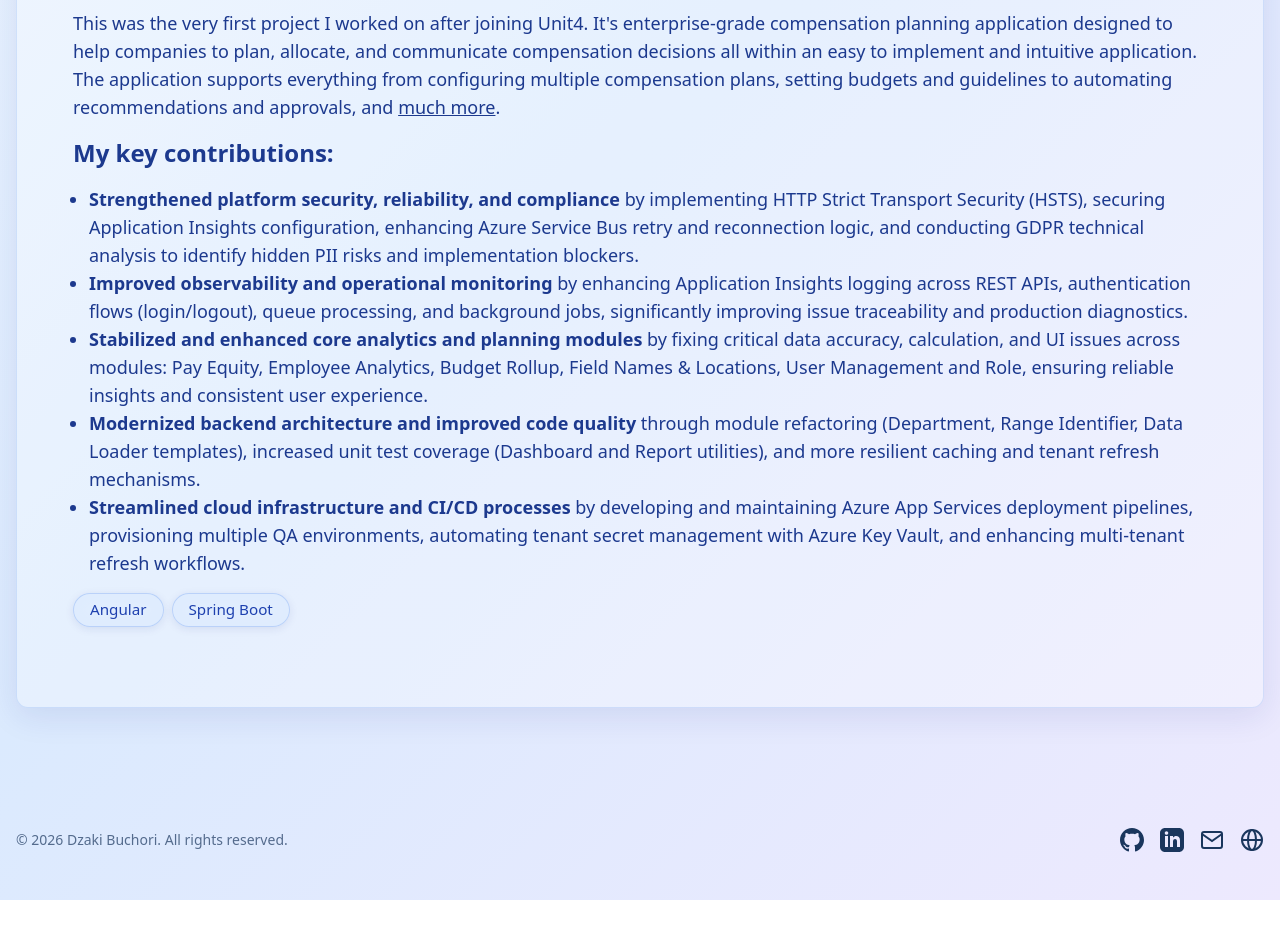
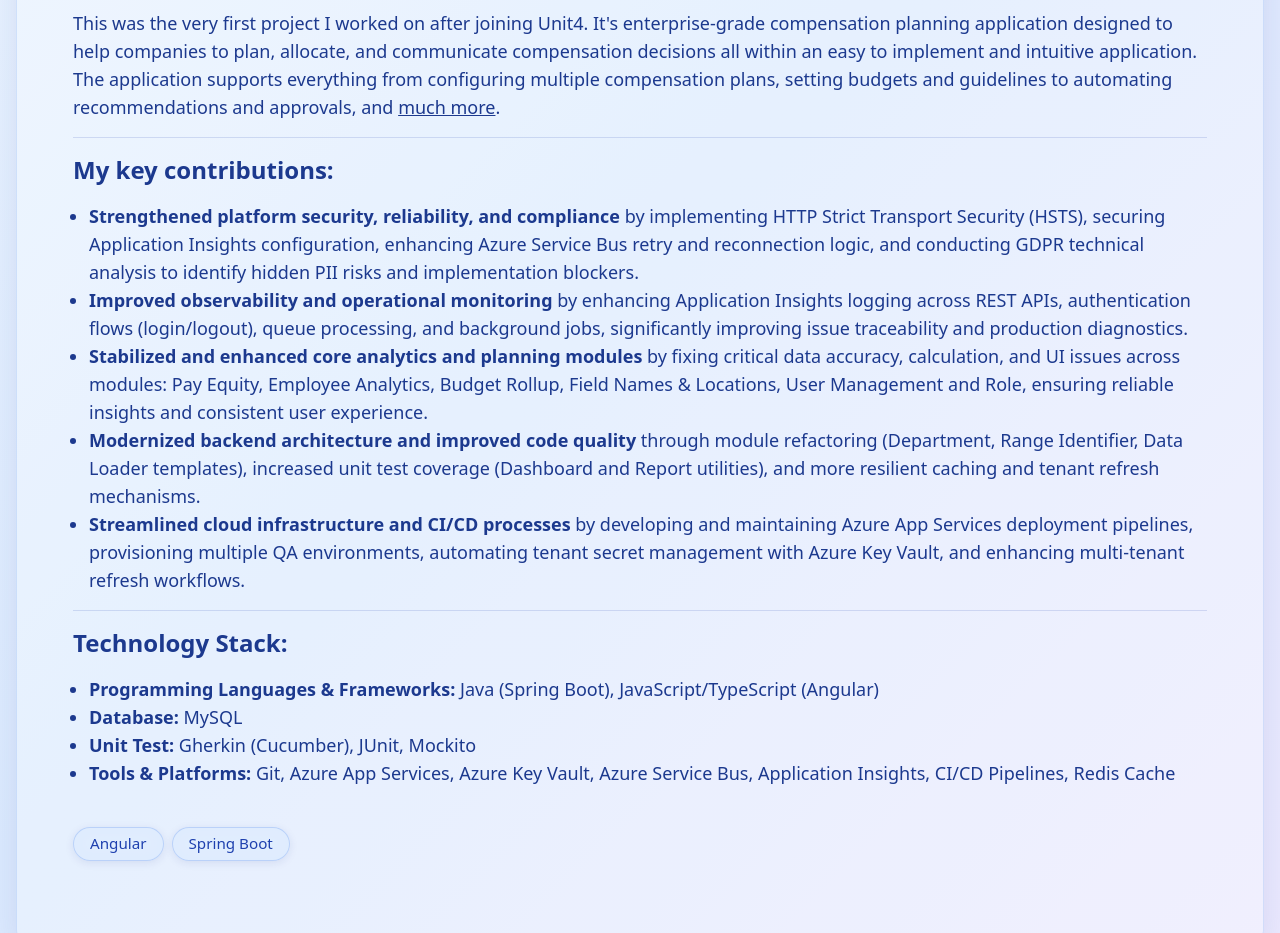
Before and after one commit to dzakibuchori/dzakibuchori.github.io, an Astro site: page /projects/u4cp in a window 1280 px wide. Shown: the part 700-1633 px from the top of the page. Before the commit the page ends 1600 px from the top, so only its background shows below. Built offline with nearby package versions, Linux system fonts and the light colour scheme; Astro itself is replaced by a stand-in of ours.

Commit message:
refactor: add technology stacks into u4cp

```diff
--- a/src/pages/projects/u4cp.astro
+++ b/src/pages/projects/u4cp.astro
@@ -45,7 +45,8 @@
                 class="underline">much more</a
               >.
             </p>
-            <h2 class="text-2xl font-bold mb-4">My key contributions:</h2>
+            <hr />
+            <h2 class="text-2xl font-bold my-4">My key contributions:</h2>
             <p class="mb-4">
               <ul class="list-disc ml-4 mb-4">
                 <li>
@@ -87,15 +88,31 @@
                   workflows.
                 </li>
               </ul>
-
-              <div class="flex flex-wrap gap-2">
-                {
-                  project.tags.map((tag) => (
-                    <span class="glass-tag">{tag}</span>
-                  ))
-                }
-              </div>
             </p>
+            <hr />
+            <h2 class="text-2xl font-bold my-4">Technology Stack:</h2>
+            <p class="mb-4">
+              <ul class="list-disc ml-4 mb-4">
+                <li>
+                  <strong>Programming Languages &amp; Frameworks:</strong> Java (Spring
+                  Boot), JavaScript/TypeScript (Angular)
+                </li>
+                <li>
+                  <strong>Database:</strong> MySQL
+                </li>
+                <li>
+                  <strong>Unit Test:</strong> Gherkin (Cucumber), JUnit, Mockito
+                </li>
+                <li>
+                  <strong>Tools &amp; Platforms:</strong> Git, Azure App Services,
+                  Azure Key Vault, Azure Service Bus, Application Insights, CI/CD
+                  Pipelines, Redis Cache
+                </li>
+              </ul>
+            </p>
+            <div class="flex flex-wrap gap-2 mt-10">
+              {project.tags.map((tag) => <span class="glass-tag">{tag}</span>)}
+            </div>
           </div>
         </div>
       </article>
```
